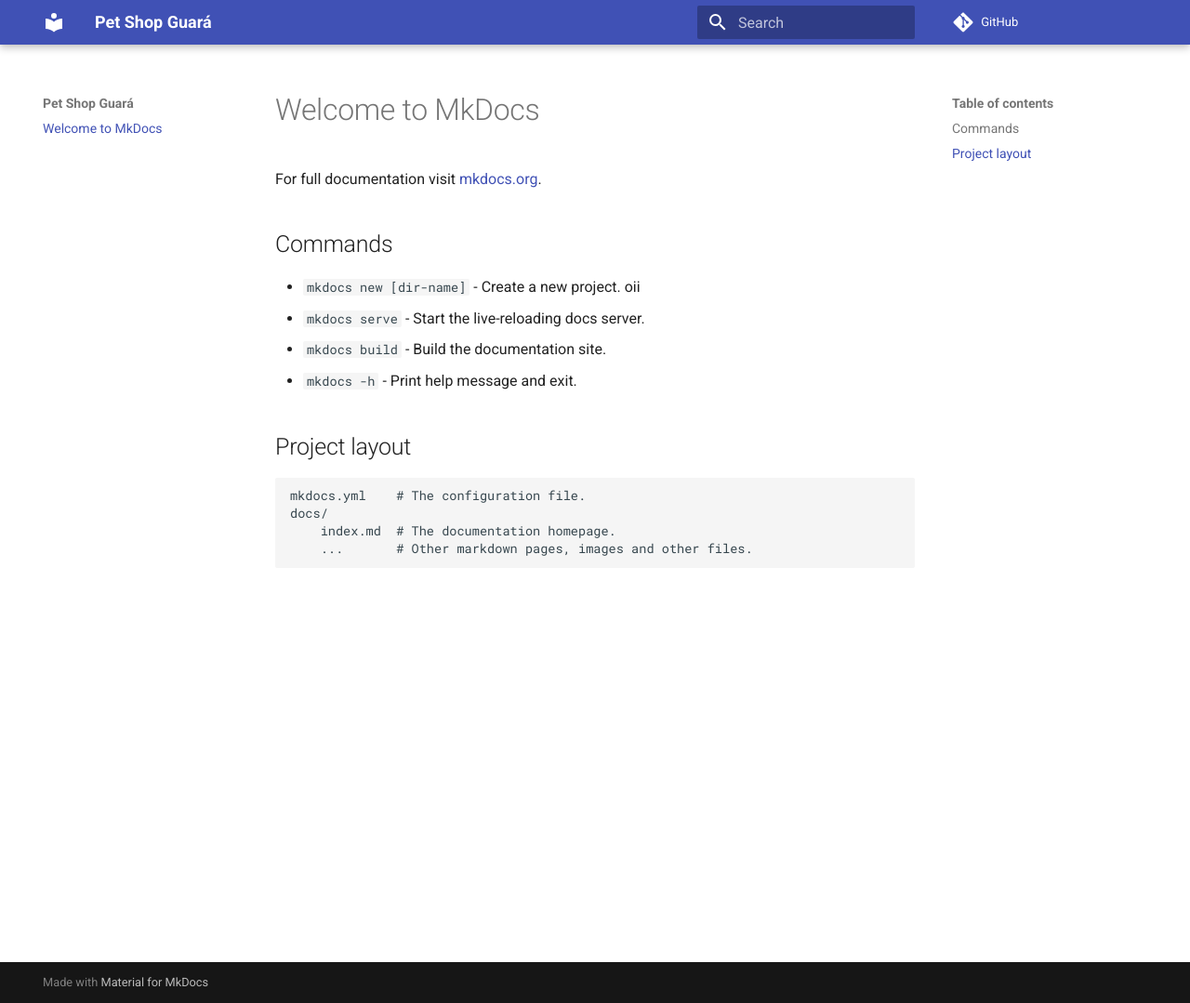
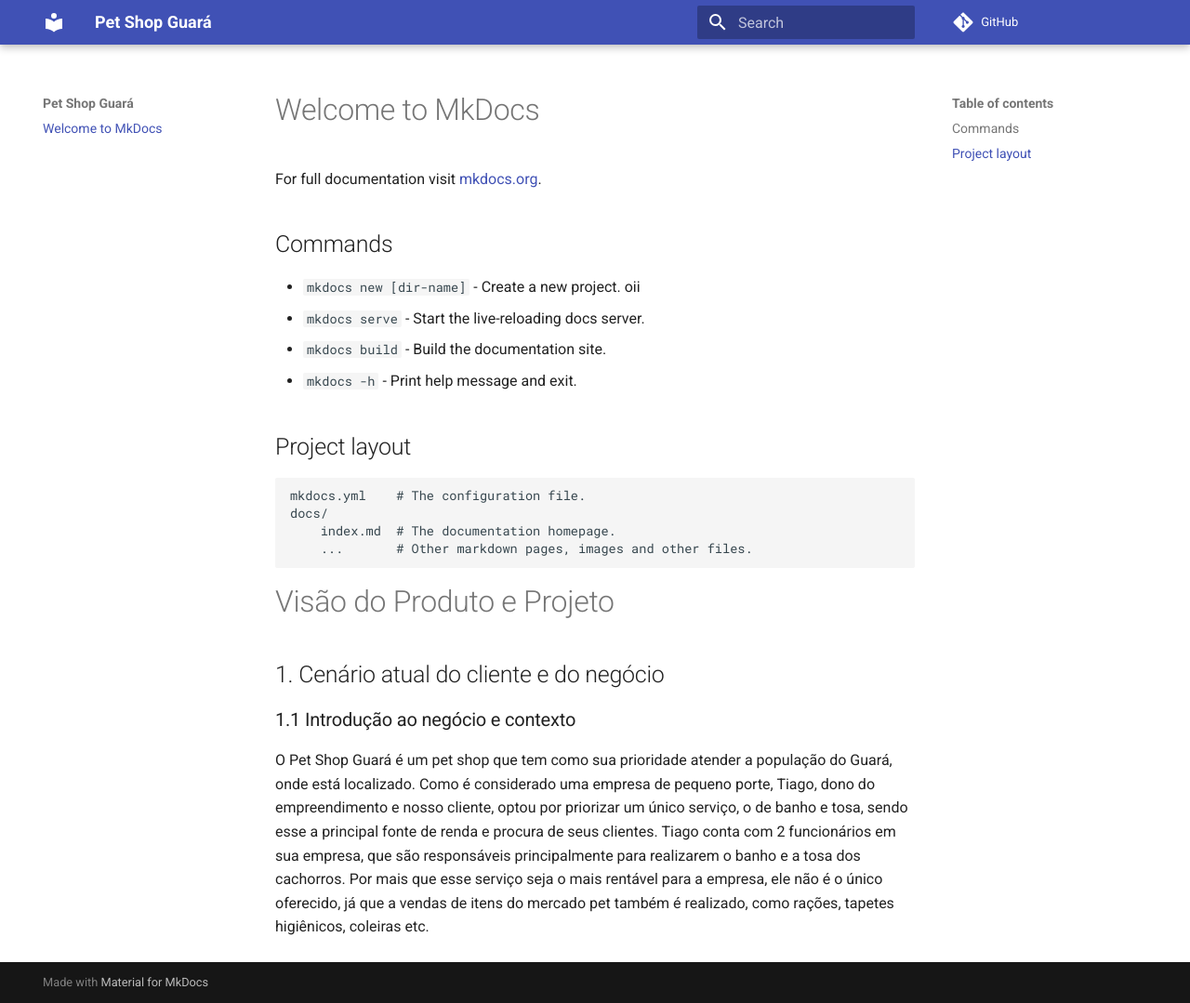
Before and after one commit to mdsreq-fga-unb/2024.2-T03-PetShopGuara, an MkDocs documentation site: the page built from docs/index.md, in a window 1280 px wide and 1079 px high. Shown: the whole window at 93% size. Built offline with MkDocs 1.6.1 and Material for MkDocs 9.7.7, drawn with Linux system fonts in a browser that asks for light colours; comment, search, counter and statistics services are not loaded.

Commit message:
Adiciona seção 1.1 ao gitpages

```diff
--- a/docs/index.md
+++ b/docs/index.md
@@ -15,3 +15,11 @@
     docs/
         index.md  # The documentation homepage.
         ...       # Other markdown pages, images and other files.
+
+# Visão do Produto e Projeto
+
+## 1. Cenário atual do cliente e do negócio
+
+### 1.1 Introdução ao negócio e contexto
+
+O Pet Shop Guará é um pet shop que tem como sua prioridade atender a população do Guará, onde está localizado. Como é considerado uma empresa de pequeno porte, Tiago, dono do empreendimento e nosso cliente, optou por priorizar um único serviço, o de banho e tosa, sendo esse a principal fonte de renda e procura de seus clientes. Tiago conta com 2 funcionários em sua empresa, que são responsáveis principalmente para realizarem o banho e a tosa dos cachorros. Por mais que esse serviço seja o mais rentável para a empresa, ele não é o único oferecido, já que a vendas de itens do mercado pet também é realizado, como rações, tapetes higiênicos, coleiras etc.
```
